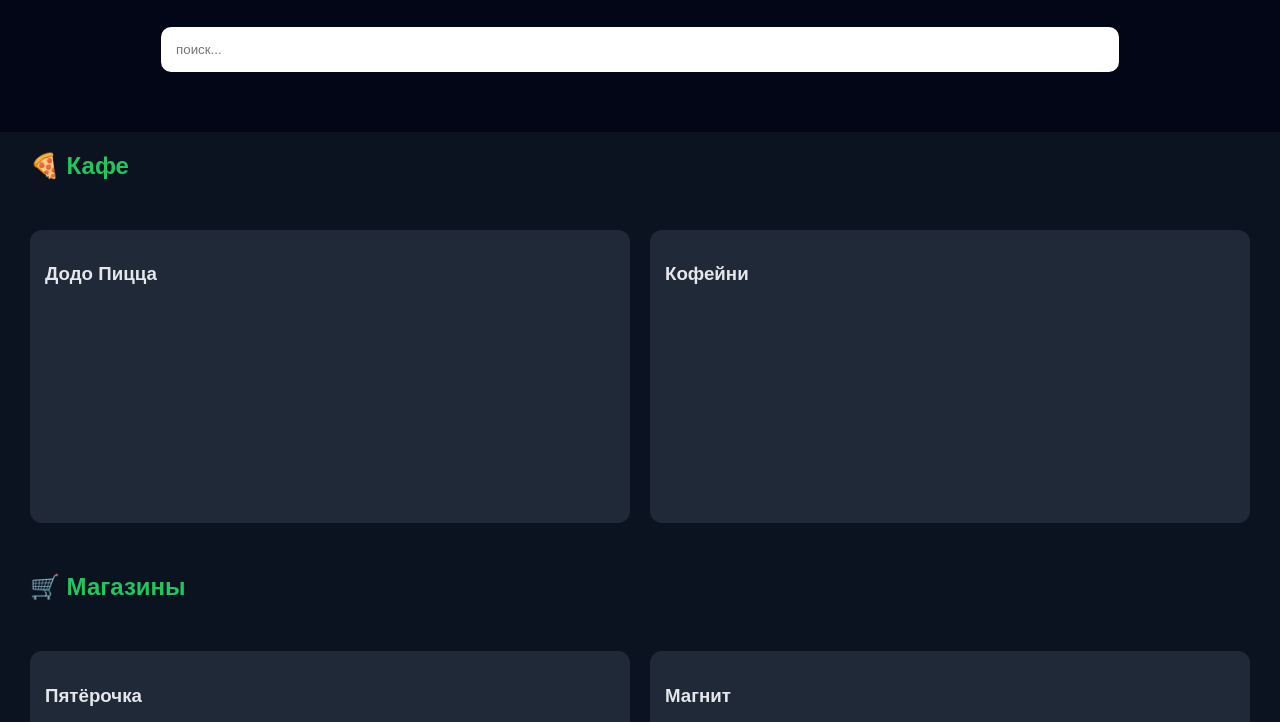
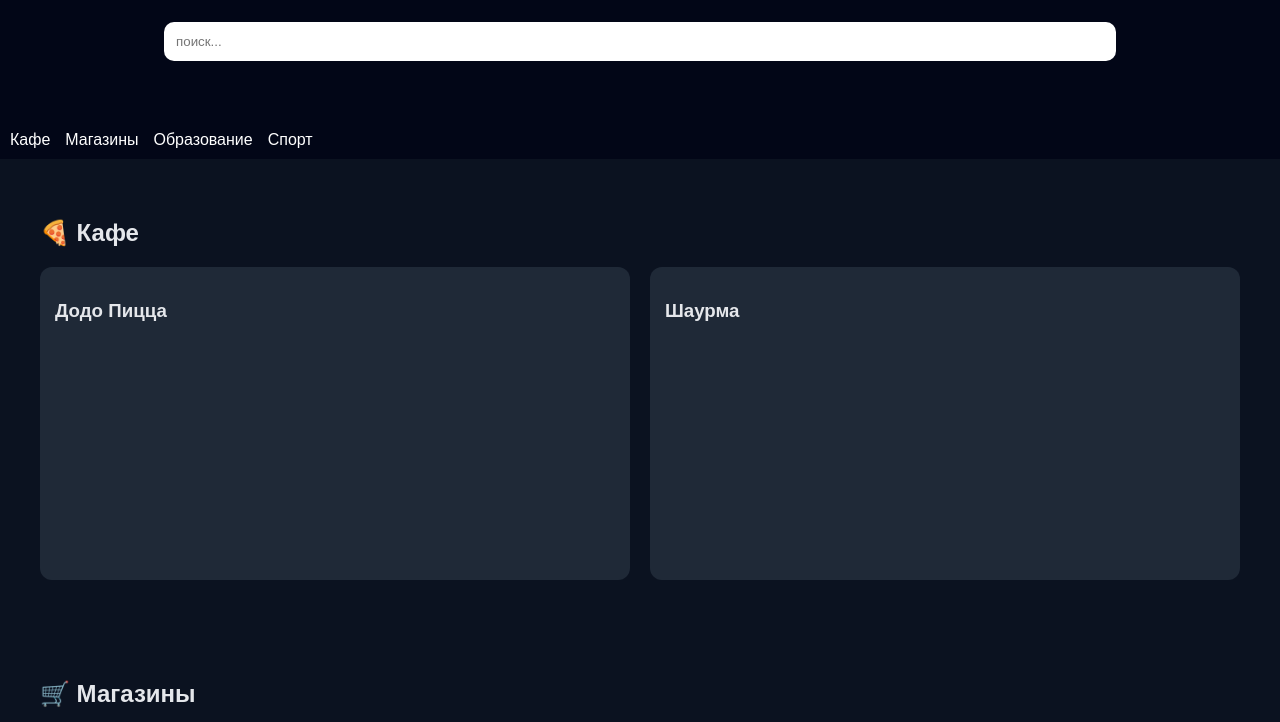
Before and after one commit to ts-site/razvilka, a plain HTML site: page index.html in a window 1280 px wide. Shown: the part 134-856 px from the top of the page. Drawn offline with Linux system fonts and the light colour scheme.

Commit message:
Add files via upload

```diff
--- a/index.html
+++ b/index.html
@@ -3,7 +3,7 @@
 <head>
 <meta charset="UTF-8">
 <meta name="viewport" content="width=device-width, initial-scale=1.0">
-<title>Развилка ULTIMATE</title>
+<title>Развилка PANORAMA FINAL</title>
 
 <style>
 html { scroll-behavior:smooth; }
@@ -21,19 +21,30 @@
     background:#020617;
 }
 
-input {
-    width:80%;
-    padding:15px;
-    border-radius:10px;
-    border:none;
-    margin-top:20px;
+nav {
+    display:flex;
+    gap:15px;
+    padding:10px;
+    background:#020617;
+    overflow-x:auto;
+    position:sticky;
+    top:0;
+}
+
+nav a {
+    color:white;
+    text-decoration:none;
+    flex-shrink:0;
+}
+
+section {
+    padding:40px;
 }
 
 .grid {
     display:grid;
-    grid-template-columns:repeat(auto-fit,minmax(300px,1fr));
+    grid-template-columns:repeat(auto-fit,minmax(280px,1fr));
     gap:20px;
-    padding:30px;
 }
 
 .card {
@@ -44,13 +55,18 @@
 
 iframe {
     width:100%;
-    height:200px;
+    height:220px;
     border:none;
     border-radius:10px;
 }
 
-h2 {color:#22c55e;padding-left:30px}
-
+input {
+    width:80%;
+    padding:12px;
+    border-radius:10px;
+    border:none;
+    margin-top:15px;
+}
 </style>
 
 <script>
@@ -69,64 +85,79 @@
 <body>
 
 <header>
-<h1>Развилка — REAL ULTIMATE 💀</h1>
+<h1>Развилка 💀 PANORAMA</h1>
 <input id="search" onkeyup="search()" placeholder="поиск...">
 </header>
 
+<nav>
+<a href="#cafe">Кафе</a>
+<a href="#shops">Магазины</a>
+<a href="#edu">Образование</a>
+<a href="#sport">Спорт</a>
+</nav>
+
+<section id="cafe">
 <h2>🍕 Кафе</h2>
 <div class="grid">
 
 <div class="card">
 <h3>Додо Пицца</h3>
-<iframe src="https://yandex.ru/map-widget/v1/?text=Додо Пицца Развилка"></iframe>
+<iframe src="https://yandex.ru/map-widget/v1/?text=Додо Пицца Развилка&l=stv"></iframe>
 </div>
 
 <div class="card">
-<h3>Кофейни</h3>
-<iframe src="https://yandex.ru/map-widget/v1/?text=кофейня Развилка"></iframe>
+<h3>Шаурма</h3>
+<iframe src="https://yandex.ru/map-widget/v1/?text=шаурма Развилка&l=stv"></iframe>
 </div>
 
 </div>
+</section>
 
+<section id="shops">
 <h2>🛒 Магазины</h2>
 <div class="grid">
 
 <div class="card">
 <h3>Пятёрочка</h3>
-<iframe src="https://yandex.ru/map-widget/v1/?text=Пятерочка Развилка"></iframe>
+<iframe src="https://yandex.ru/map-widget/v1/?text=Пятерочка Развилка&l=stv"></iframe>
 </div>
 
 <div class="card">
 <h3>Магнит</h3>
-<iframe src="https://yandex.ru/map-widget/v1/?text=Магнит Развилка"></iframe>
+<iframe src="https://yandex.ru/map-widget/v1/?text=Магнит Развилка&l=stv"></iframe>
 </div>
 
 </div>
+</section>
 
+<section id="edu">
 <h2>🏫 Образование</h2>
 <div class="grid">
 
 <div class="card">
 <h3>Школа</h3>
-<iframe src="https://yandex.ru/map-widget/v1/?text=школа Развилка"></iframe>
+<iframe src="https://yandex.ru/map-widget/v1/?text=школа Развилка&l=stv"></iframe>
 </div>
 
 <div class="card">
 <h3>Детский сад</h3>
-<iframe src="https://yandex.ru/map-widget/v1/?text=детский сад Развилка"></iframe>
+<iframe src="https://yandex.ru/map-widget/v1/?text=детский сад Развилка&l=stv"></iframe>
 </div>
 
 </div>
+</section>
 
+<section id="sport">
 <h2>💪 Спорт</h2>
 <div class="grid">
 
 <div class="card">
 <h3>Фитнес</h3>
-<iframe src="https://yandex.ru/map-widget/v1/?text=фитнес Развилка"></iframe>
+<iframe src="https://yandex.ru/map-widget/v1/?text=фитнес Развилка&l=stv"></iframe>
 </div>
 
 </div>
+</section>
 
 </body>
 </html>
```
